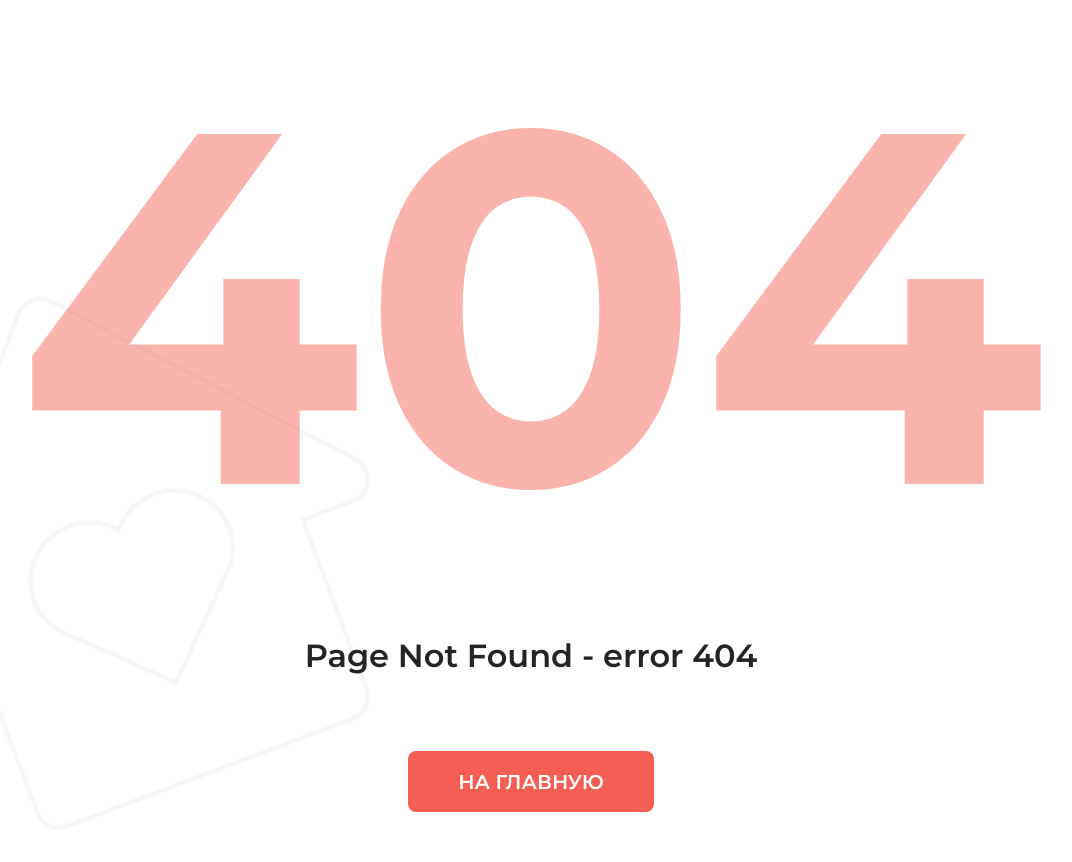
After one commit to gleb-komarov/deliveryteka, a PHP site: page /404.php in a window 1280 px wide. The commit adds this page. Shown: the whole page, without its empty margins (109-1181 px from the left). Run offline with PHP 8.4, Linux system fonts and the light colour scheme.

Commit message:
add 404 page | upd: main, login, panel

```diff
--- /dev/null
+++ b/404.php
@@ -0,0 +1,26 @@
+<!DOCTYPE html>
+<html lang="ru" xmlns="http://www.w3.org/1999/html">
+<head>
+    <meta charset="utf-8">
+    <title>404 - DELIVERYTEKA</title>
+    <link href="css/style.css" rel="stylesheet">
+    <link rel="preconnect" href="https://fonts.gstatic.com">
+    <link href="https://fonts.googleapis.com/css2?family=Montserrat:wght@400;500;600;700;900&display=swap" rel="stylesheet">
+    <link rel="shortcut icon" href="img/shortcut_logo.svg" type="image/vsg">
+</head>
+
+<body>
+    <main class="main">
+        <section class="error">
+            <div class="container">
+                <div class="error__inner">
+                    <h1 class="error__title">404</h1>
+                    <h2 class="error__subtitle">Page Not Found - error 404</h2>
+                    <a class="home__button" href="index.php">НА ГЛАВНУЮ</a>
+                </div>
+            </div>
+        </section>
+    </main>
+
+</body>
+</html>
--- a/css/style.css
+++ b/css/style.css
@@ -41,12 +41,27 @@ body {
     text-align: left;
 }
 
+.error__title {
+    margin: 0;
+
+    text-align: center;
+    color: rgba(244, 67, 54, 0.4);
+    font-size: 500px;
+    font-weight: bold;
+}
+
 .intro__subtitle {
     font-size: 24px;
     font-weight: 500;
     text-align: left;
 
     margin-bottom: 70px;
+}
+
+.error__subtitle {
+    font-size: 32px;
+    font-weight: 600;
+    text-align: center;
 }
 
 .header {
@@ -141,7 +156,7 @@ body {
     margin: 0 8px 1px 0;
 }
 
-.download_button {
+.main__button {
     text-decoration: none;
     display: inline-block;
     padding: 19px 50px 18px 50px;
@@ -158,7 +173,7 @@ body {
     transition: 0.1s;
 }
 
-.download_button:hover {
+.main__button:hover {
     box-shadow: 0 0 8px 0 rgba(244, 67, 54, 0.85) inset, 0 0 8px 4px rgba(244, 67, 54, 0.85);
     color: rgba(244, 67, 54, 0.85);
 }
@@ -210,7 +225,7 @@ body {
     margin: 0 auto;
 }
 
-form {
+.login__form {
     display: flex;
     align-items: center;
     justify-content: center;
@@ -219,7 +234,7 @@ form {
     margin-top: 30px;
 }
 
-input {
+.login__input, .password__input {
     font-family: 'Montserrat', sans-serif;
     font-size: 16px;
     font-weight: 500;
@@ -235,11 +250,15 @@ input {
     outline: none;
 }
 
-input:focus {
+.login__input:focus {
     border: 2px solid rgba(244, 67, 54, 0.85);
 }
 
-button {
+.password__input:focus {
+    border: 2px solid rgba(244, 67, 54, 0.85);
+}
+
+.login__button {
     display: inline-block;
     padding: 15px 132px 12px 132px;
     margin: 8px 0;
@@ -258,10 +277,15 @@ button {
     background-color: white;
 }
 
-button:hover {
+.login__button:hover {
     border: 2px solid rgba(244, 67, 54, 0.2);
     color: white;
     background-color: rgba(244, 67, 54, 0.85);
+}
+
+.login__error {
+    font-weight: 600;
+    color: rgba(244, 67, 54, 0.85);
 }
 
 .output {
@@ -348,3 +372,43 @@ button:hover {
     color: #242424;
     text-align: center;
 }
+
+.error {
+    width: 100%;
+
+    background: url("../img/bg.png") center no-repeat;
+    -webkit-background-size: cover;
+    background-size: cover;
+    background-position: center;
+}
+
+.error__inner {
+    width: 100%;
+    margin: 0 auto;
+    display: flex;
+    flex-direction: column;
+}
+
+.home__button {
+    margin: 50px auto;
+
+    text-decoration: none;
+    display: inline-block;
+    padding: 19px 50px 18px 50px;
+    border: none;
+    border-radius: 8px;
+    box-shadow: 0 0 40px 40px rgba(244, 67, 54, 0.85) inset, 0 0 0 0 rgba(244, 67, 54, 0.85);
+
+    text-transform: uppercase;
+    font-size: 20px;
+    font-weight: 600;
+    color: white;
+
+    -webkit-transition: 0.1s;
+    transition: 0.1s;
+}
+
+.home__button:hover {
+    box-shadow: 0 0 8px 0 rgba(244, 67, 54, 0.85) inset, 0 0 8px 4px rgba(244, 67, 54, 0.85);
+    color: rgba(244, 67, 54, 0.85);
+}
--- a/index.php
+++ b/index.php
@@ -32,7 +32,7 @@
                 <div class="intro__inner">
                     <h1 class="intro__title">Лекарства доставим<br> без особых хлапот!</h1>
                     <h2 class="intro__subtitle">Скачивый приложение DELIVERYTEKA<br> и заказывай лекарственные препараты на дом</h2>
-                    <a class="download_button" href="deliveryteka.apk" download>СКАЧАТЬ</a>
+                    <a class="main__button" href="deliveryteka.apk" download>СКАЧАТЬ</a>
                 </div>
             </div>
             <div class="container">
--- a/panel/index.php
+++ b/panel/index.php
@@ -4,7 +4,7 @@ if ( isset($_SESSION['login'])) { // проверям залогинен ли ad
     $admin_login = $_SESSION['login'];
 }
 else {
-    header('Location: login.php'); // если не залогинен переходим на страницу логина
+    header('Location: ../login'); // если не залогинен переходим на страницу логина
 }
 ?>
 
```
Also changed, not shown: login/index.php (+5 -5 lines), .htaccess (added).
